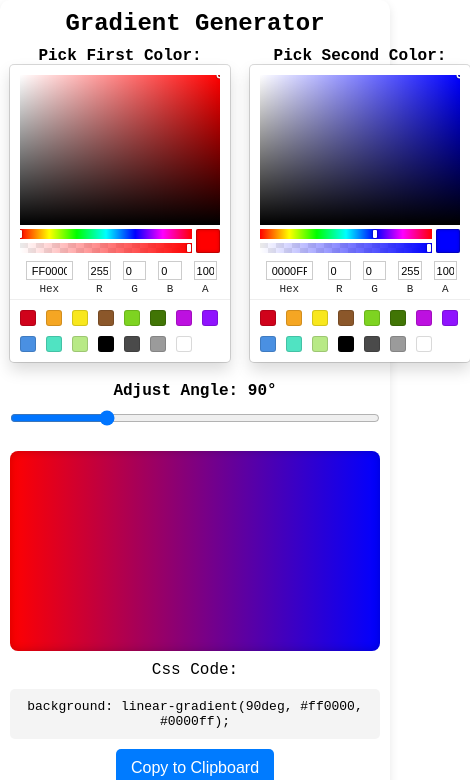
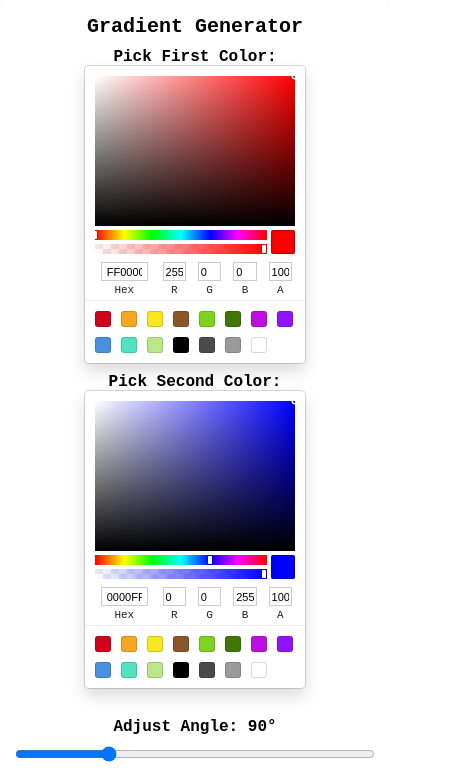
Before and after one commit to Espadv69/GradientMagic, a React (Vite) app: page / in a window 390 px wide. Shown: the top 780 px of the page, 470 px wide, since content can reach past the window. Built offline with nearby package versions, Linux system fonts and the light colour scheme.

Commit message:
Adjust layout and styles in GradientGenerator for better responsiveness and aesthetics

```diff
--- a/src/components/GradientGenerator.css
+++ b/src/components/GradientGenerator.css
@@ -17,7 +17,7 @@ header {
   display: flex;
   justify-content: space-between;
   align-items: flex-start;
-  gap: 20px;
+  gap: 10px;
   flex-wrap: wrap;
 }
 
@@ -57,7 +57,8 @@ footer div {
 
 code {
   display: block;
-  background: #f4f4f4;
+  color: white;
+  background: #292929;
   padding: 10px;
   border-radius: 5px;
   margin-top: 10px;
@@ -78,3 +79,46 @@ button {
 button:hover {
   background: #0056b3;
 }
+
+@media (max-width: 768px) {
+  .gradient-generator {
+    padding: 15px;
+    max-width: 100%;
+  }
+
+  h1 {
+    font-size: 20px;
+  }
+
+  header {
+    flex-direction: column;
+    align-items: center;
+    gap: 20px;
+  }
+
+  .colors-picker {
+    flex-direction: column;
+    gap: 10px;
+  }
+
+  .first-color,
+  .second-color {
+    width: 100%;
+    align-items: stretch;
+  }
+
+  .angle {
+    width: 100%;
+    margin-top: 10px;
+  }
+
+  footer div {
+    height: 150px;
+  }
+
+  button {
+    width: 100%;
+    padding: 12px;
+    font-size: 14px;
+  }
+}
```
